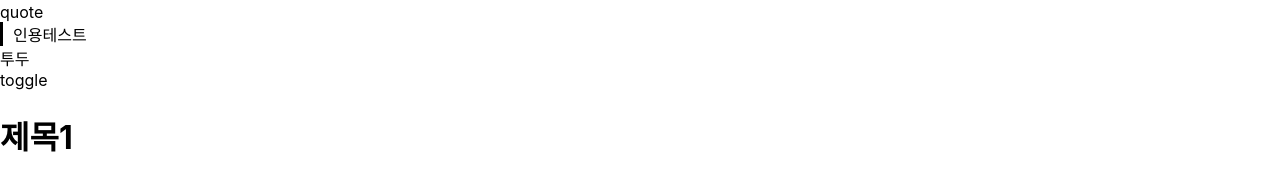
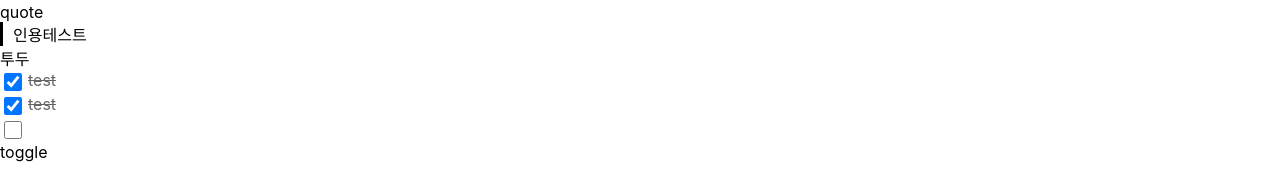
Before and after one commit to JeonH503/notion-to-react, a React (Create React App) app: page / in a window 1280 px wide. Shown: the part 2453-2634 px from the top of the page. Built offline with nearby package versions, Linux system fonts and the light colour scheme.

Commit message:
ToDo 추가

```diff
--- a/src/NotionPost.tsx
+++ b/src/NotionPost.tsx
@@ -1,4 +1,4 @@
-import { Image,Paragraph,Heading,Code,Divider,UnOrderedList,Table, Bookmark, Callout, Video, Quote } from "./component";
+import { Image,Paragraph,Heading,Code,Divider,UnOrderedList,Table, Bookmark, Callout, Video, Quote,ToDo } from "./component";
 import { Block,FirstBlock } from "./types/block";
 
 type Tables = {[key:string]:FirstBlock}
@@ -44,6 +44,8 @@ const filter_block = (block:Block,tables?:Tables) => {
         return <Table table_info={block.table} tables={tables[block.id]} />
     } else if(block.type === 'quote' && block.quote)
         return <Quote rich_text={block.quote.rich_text} color={block.quote.color}/>
+    else if(block.type === 'to_do' && block.to_do)
+        return <ToDo rich_text={block.to_do.rich_text} color={block.to_do.color} checked={block.to_do.checked}/>
 }
 
 function NotionPost({blocks,tables}:Props) {
--- a/src/component/ToDo.tsx
+++ b/src/component/ToDo.tsx
@@ -1,5 +1,36 @@
-function ToDo() {
-    return
+import styled from "styled-components";
+import { Block } from "../styles"
+import { RichText } from "../types/block";
+import Texts from "./Texts";
+
+interface Props {
+    rich_text:RichText[];
+    color:string;
+    checked:boolean
+}
+
+const Input = styled.input.attrs(props => ({
+    type:"checkbox",
+    checked:props.checked
+}))`
+    width:18px;
+    height:18px;
+    margin-right:6px;
+    &:checked ~ * {
+        opacity:0.6;
+        text-decoration: line-through;
+    }
+`
+
+const ToDoWrap = styled(Block)`
+    display:flex;
+`
+
+function ToDo({rich_text,color,checked}:Props) {
+    return <ToDoWrap color={color}>
+        <Input checked={checked}/>
+        <Texts rich_text={rich_text}/>
+    </ToDoWrap>
 }
 
 export default ToDo
```
